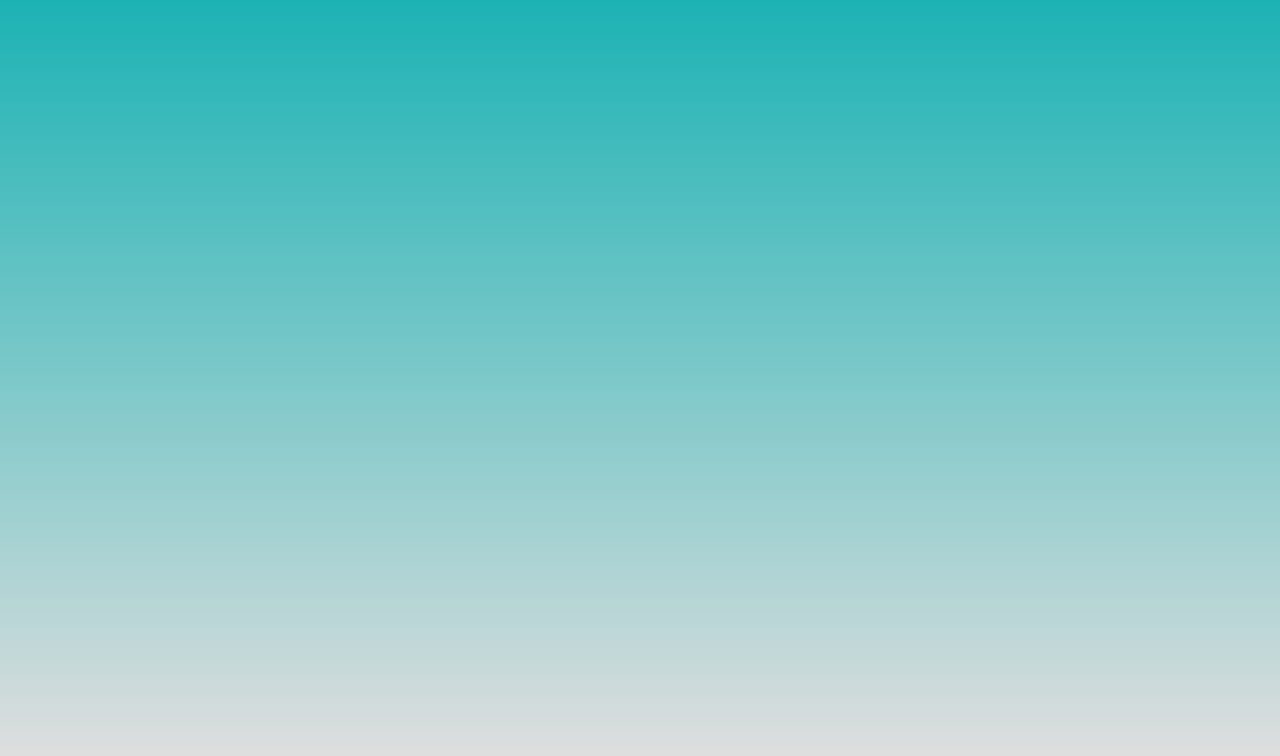
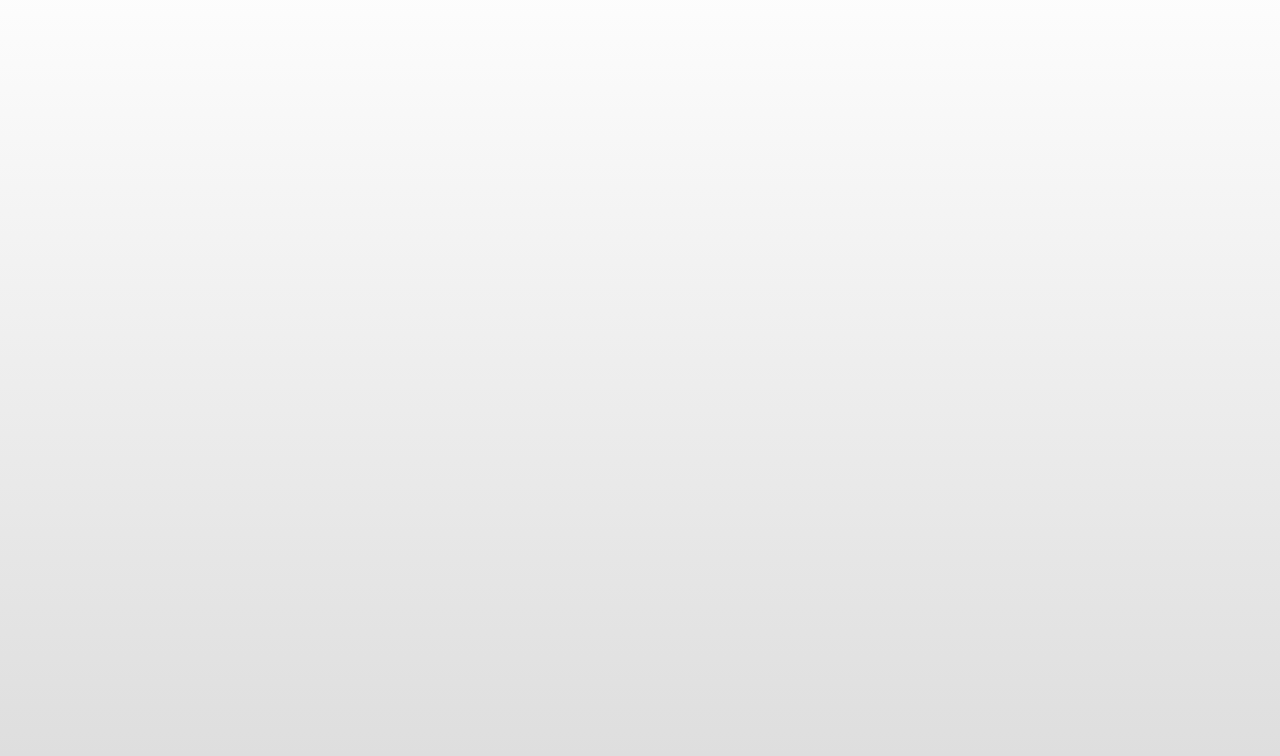
Before and after one commit to FRANKTHETANK12345/myWebsite, a plain HTML site: page index.html in a window 1280 px wide. Shown: the part 60-816 px from the top of the page. Drawn offline with Linux system fonts and the light colour scheme.

Commit message:
Update index.html

```diff
--- a/index.html
+++ b/index.html
@@ -3,7 +3,7 @@
   <style>
      body{
          text-align: center;
-         background-image: linear-gradient(rgb(13, 175, 177), rgb(222, 222, 222));
+         background-image: linear-gradient(rgb(999, 999, 999), rgb(222, 222, 222));
          min-width: 100%;
          min-height: 100%;
       }
```
